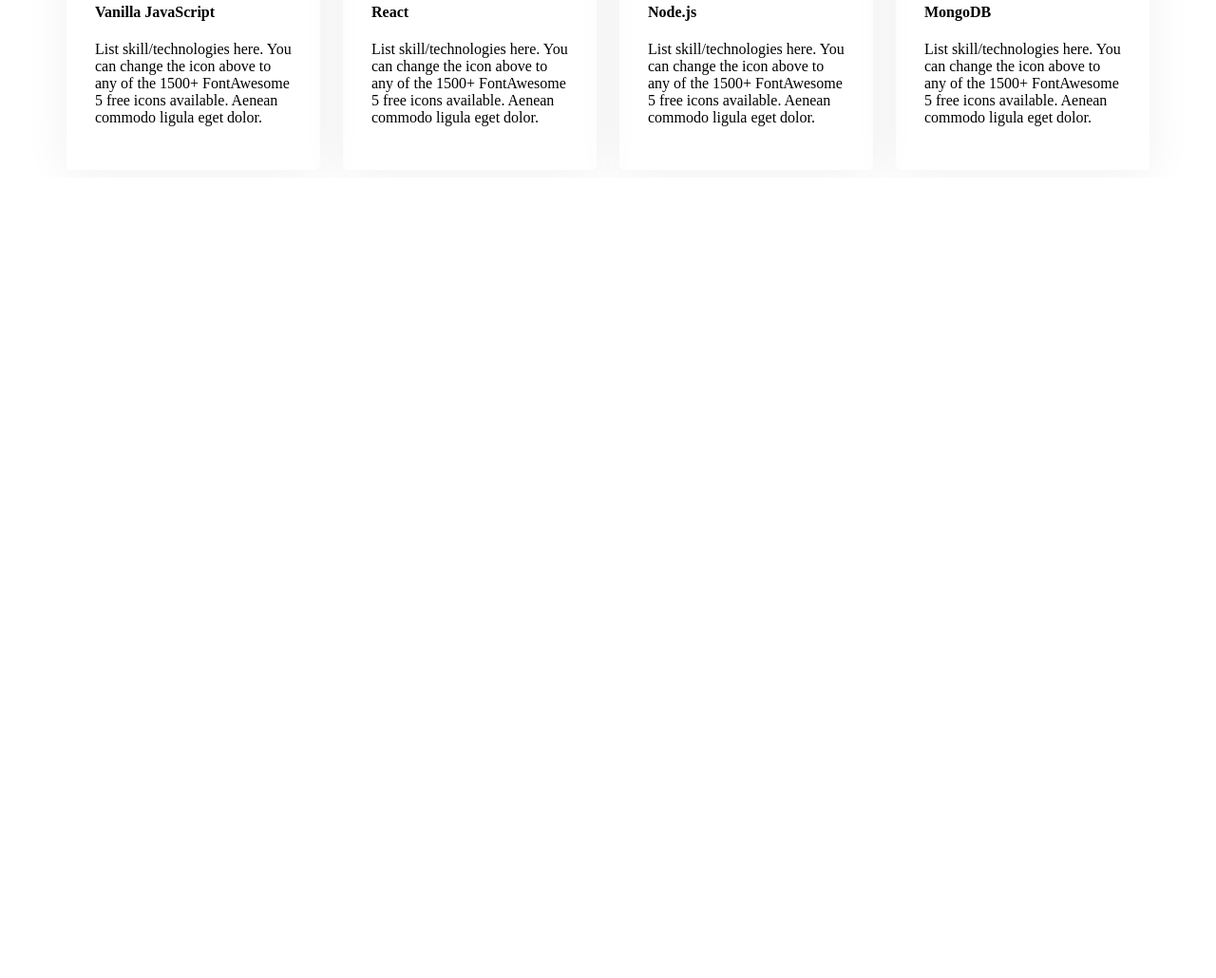
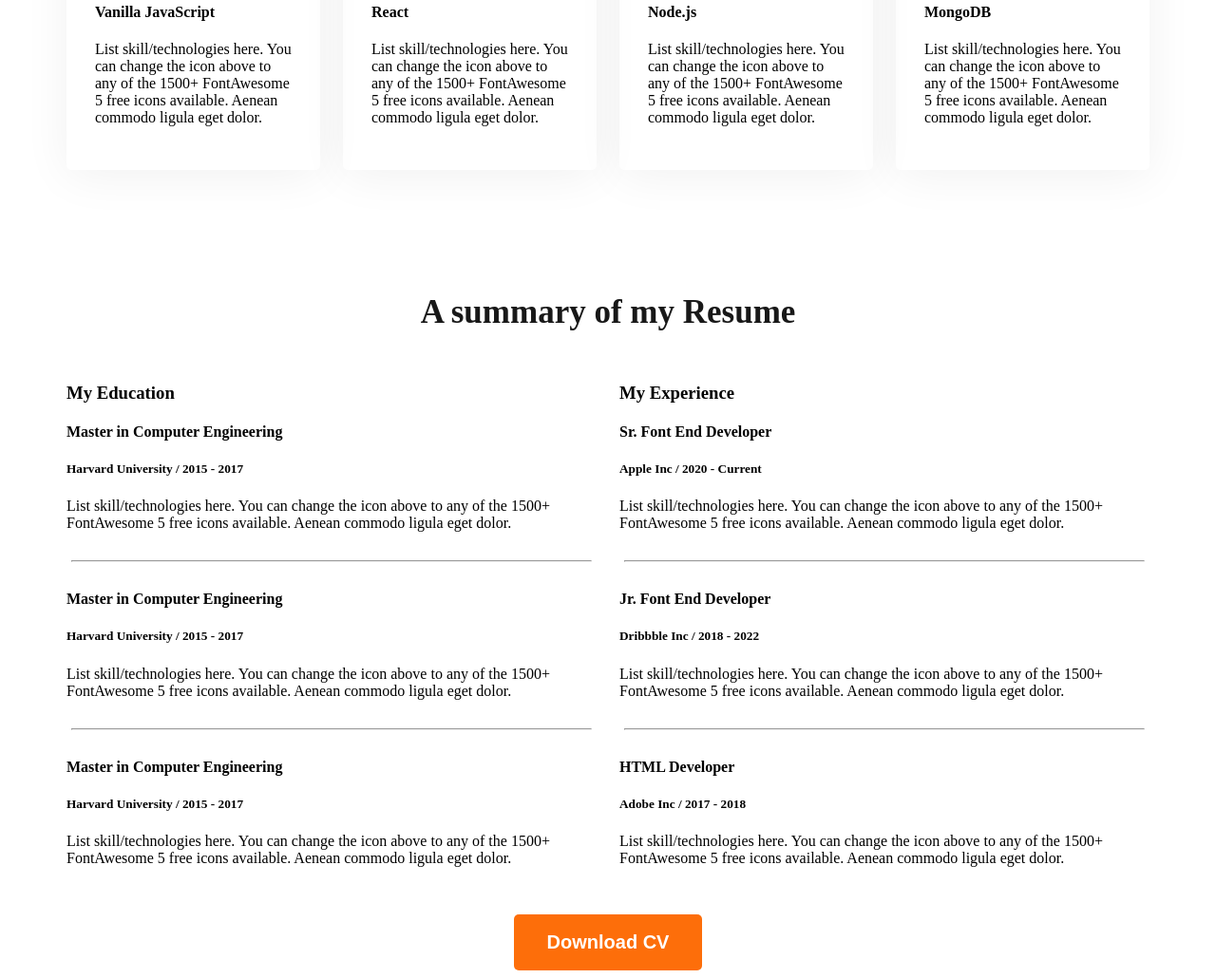
Before and after one commit to JerinOnTheXplore/devfolio-site, a plain HTML site: page index.html in a window 1280 px wide. Shown: the part 1900-2930 px from the top of the page at 95% size. Before the commit the page ends 2087 px from the top, so only its background shows below. Drawn offline with Linux system fonts and the light colour scheme.

Commit message:
added resume section

```diff
--- a/index.html
+++ b/index.html
@@ -86,6 +86,62 @@
 
     </div>
  </section>
+ <section class="resume">
+    <h3 class="section-title text-center">A summary of my Resume</h3>
+    <div class="resume-container">
+        <!-- .resume-column*2>h3.resume-column-title+.experience*3>h4.experience-title+h5.experience-sub-title+experience-description -->
+        <div class="resume-column">
+            <h3 class="resume-column-title">My Education</h3>
+            <div class="experience">
+                <h4 class="experience-title">Master in Computer Engineering</h4>
+                <h5 class="experience-sub-title">Harvard University / 2015 - 2017</h5>
+                <experience-description>List skill/technologies here. You can change the icon above
+                    to any of the 1500+ FontAwesome 5 free icons available. Aenean commodo ligula eget dolor.</experience-description>
+            </div>
+            <hr>
+            <div class="experience">
+                <h4 class="experience-title">Master in Computer Engineering</h4>
+                <h5 class="experience-sub-title">Harvard University / 2015 - 2017</h5>
+                <experience-description>List skill/technologies here. You can change the icon above
+                    to any of the 1500+ FontAwesome 5 free icons available. Aenean commodo ligula eget dolor.</experience-description>
+            </div>
+            <hr>
+            <div class="experience">
+                <h4 class="experience-title">Master in Computer Engineering</h4>
+                <h5 class="experience-sub-title">Harvard University / 2015 - 2017</h5>
+                <experience-description>List skill/technologies here. You can change the icon above
+                    to any of the 1500+ FontAwesome 5 free icons available. Aenean commodo ligula eget dolor.</experience-description>
+            </div>
+        </div>
+        <div class="resume-column">
+            <h3 class="resume-column-title">My Experience</h3>
+            <div class="experience">
+                <h4 class="experience-title">Sr. Font End Developer</h4>
+                <h5 class="experience-sub-title">Apple Inc / 2020 - Current</h5>
+                <experience-description>List skill/technologies here. You can change the icon above
+                    to any of the 1500+ FontAwesome 5 free icons available. Aenean commodo ligula eget dolor.</experience-description>
+            </div>
+            <hr>
+            <div class="experience">
+                <h4 class="experience-title">Jr. Font End Developer</h4>
+                <h5 class="experience-sub-title">Dribbble Inc / 2018 - 2022</h5>
+                <experience-description!>List skill/technologies here. You can change the icon above
+                    to any of the 1500+ FontAwesome 5 free icons available. Aenean commodo ligula eget dolor.</experience-description>
+            </div>
+            <hr>
+            <div class="experience">
+                <h4 class="experience-title">HTML Developer</h4>
+                <h5 class="experience-sub-title">Adobe Inc / 2017 - 2018</h5>
+                <experience-description>List skill/technologies here. You can change the icon above
+                    to any of the 1500+ FontAwesome 5 free icons available. Aenean commodo ligula eget dolor.</experience-description!>
+            </div>
+        </div>
+    </div>
+    <div class="text-center resume-download-cv">
+        <button class="btn-primary">Download CV</button>
+
+    </div>
+ </section>
     </main>
     <footer>
 
--- a/styles/styles.css
+++ b/styles/styles.css
@@ -127,3 +127,22 @@ main section{
     box-shadow: 0px 6px 50px 0px rgba(0, 0, 0, 0.06);
     border-radius: 5px;
 }
+/* Resume section styles */
+.resume-container{
+    display: flex;
+    gap: 24px;
+}
+.experience-subtitle{
+    font-size: 20px;
+    font-weight: 600;
+    margin-bottom: 20px;
+}
+.experience-description, .experience-subtitle{
+    color: #FFFFFF;
+}
+.resume hr{
+    margin: 30px 5px;
+}
+.resume-download-cv{
+    margin-top: 50px;
+}
```
